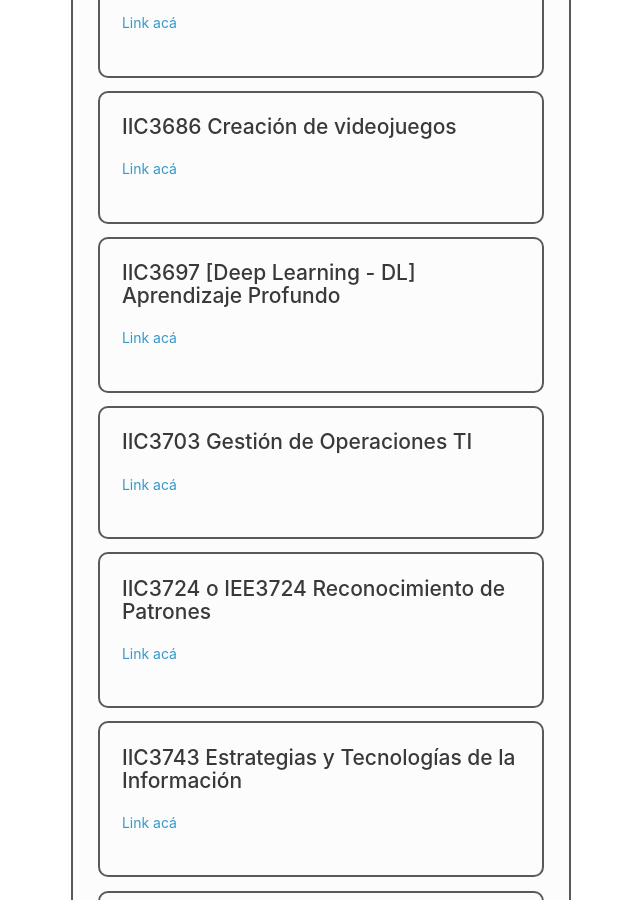
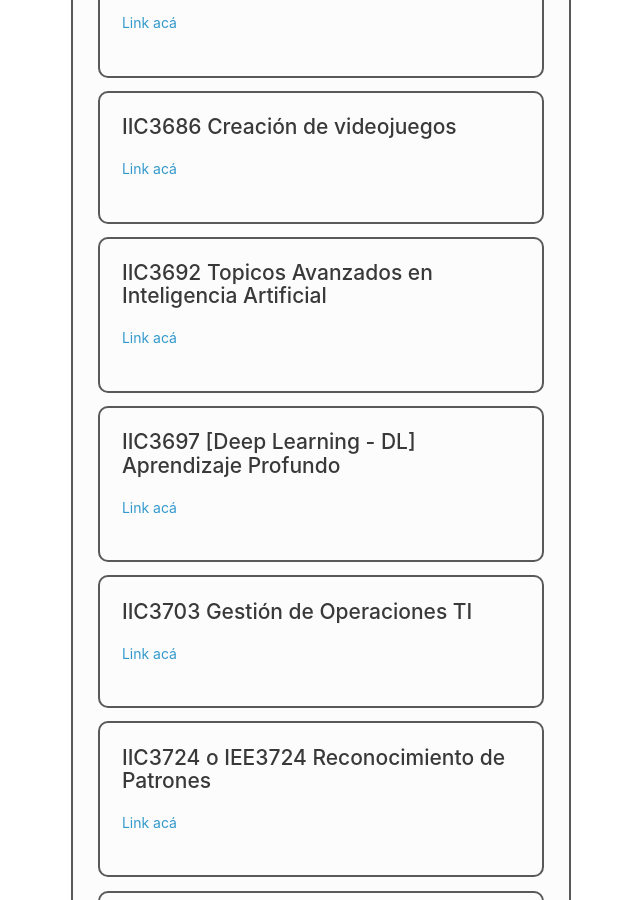
Before and after one commit to capitulo-acm-puc/capitulo-acm-puc.github.io, a Jekyll site: the page built from 6-grupos_y_canales.md, in a window 1280 px wide and 900 px high, scrolled down 7977 px. Shown: the whole window, without its empty margins (535-1175 px from the left). Built offline with Jekyll 4.4.1, drawn with Linux system fonts in a browser that asks for light colours.

Commit message:
Update 6-grupos_y_canales.md

```diff
--- a/6-grupos_y_canales.md
+++ b/6-grupos_y_canales.md
@@ -279,6 +279,12 @@ Grupo de Compra y Venta de artículos
 </div>
 
 <div class="grupo">
+## IIC3692 Topicos Avanzados en Inteligencia Artificial
+[Link acá](https://t.me/joinchat/Wo9FiXq8M51jMjhh)
+</div>
+
+
+<div class="grupo">
 ## IIC3697 [Deep Learning - DL] Aprendizaje Profundo
 [Link acá](https://t.me/joinchat/ILQXqhO8Q0rkkxCk_yngsw)
 </div>
@@ -307,6 +313,8 @@ Grupo de Compra y Venta de artículos
 ## IIC3752 Tecnologías para Inteligencia de Negocios
 [Link acá](https://t.me/joinchat/QLZh2xJc3Bo4NzVh)
 </div>
+
+
 
 
 <div class="grupo">
```
